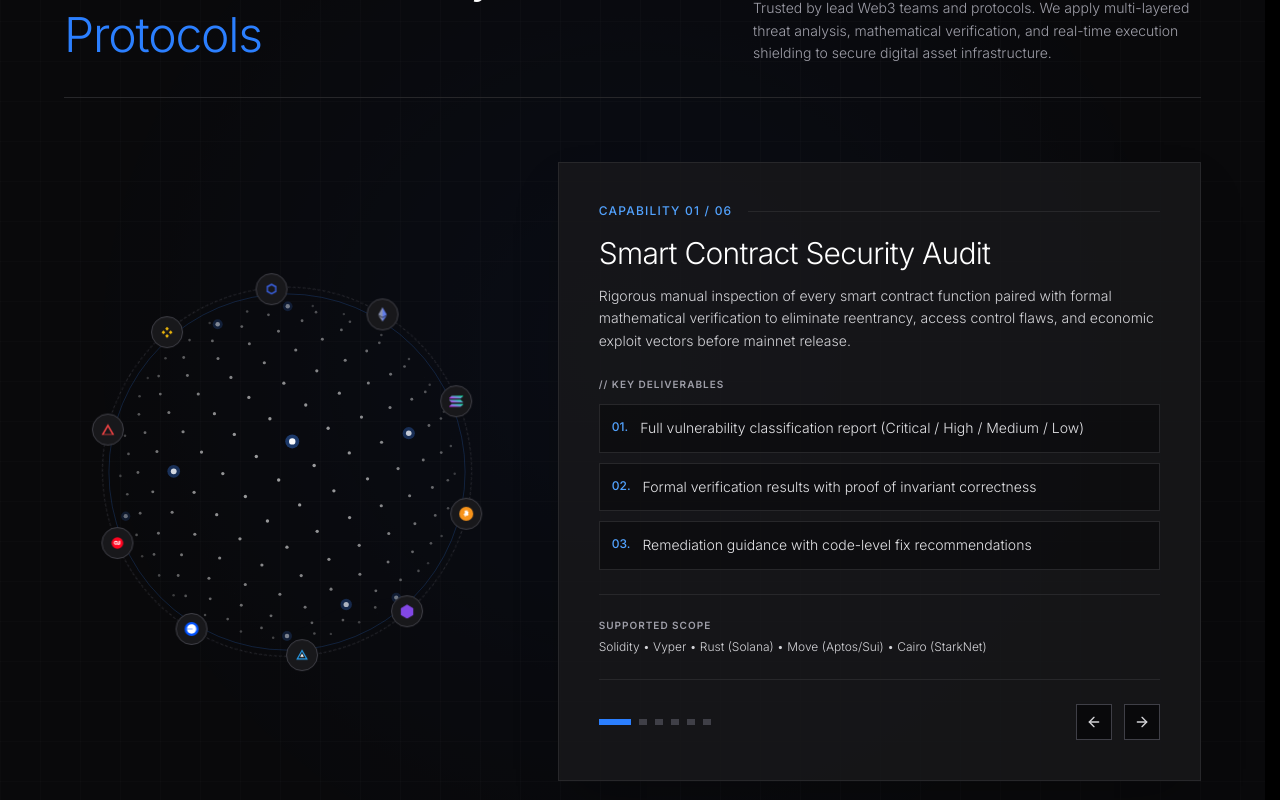
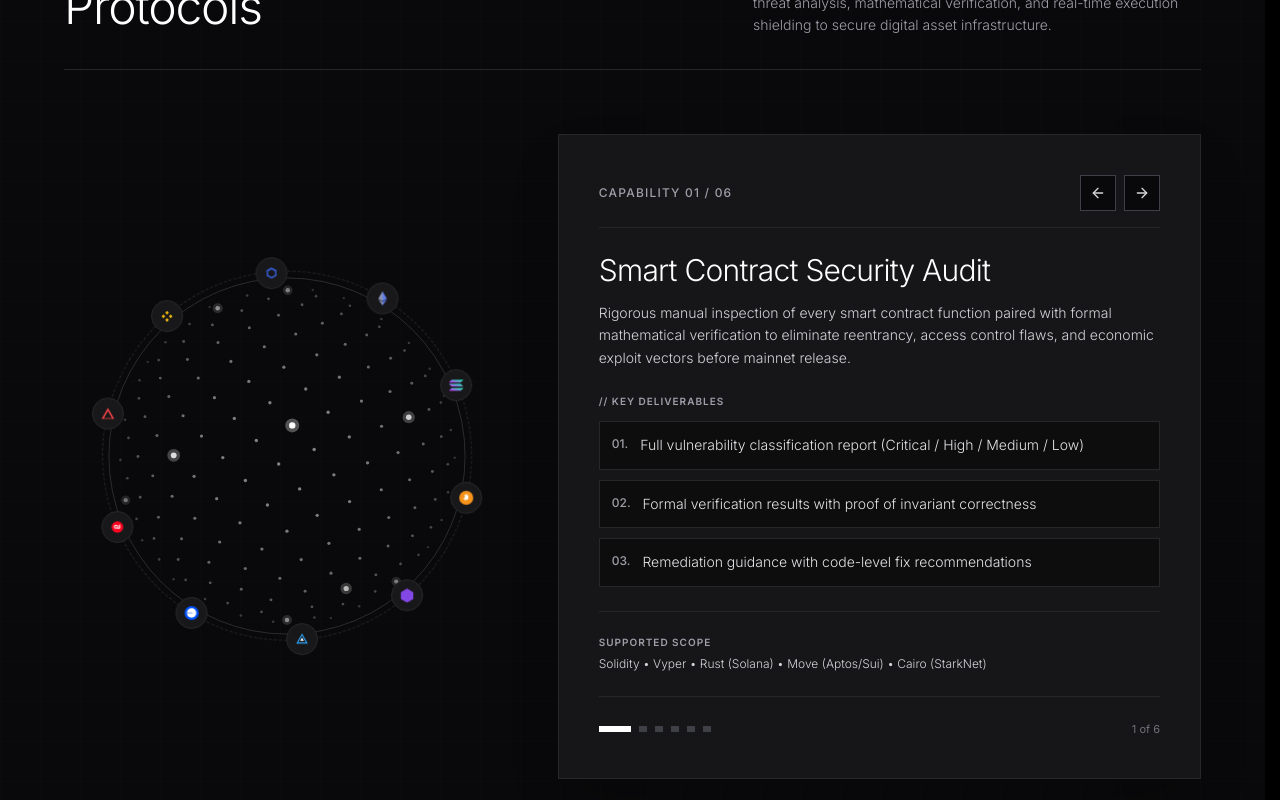
Before and after one commit to Yogeshwaran080/blocnexus_auditfirm, a React (Vite) app: page / in a window 1280 px wide. Shown: the part 980-1780 px from the top of the page. Built offline with nearby package versions, Linux system fonts and the light colour scheme.

Commit message:
style: remove blue glow & darken shield logo in Footer; remove blue theme & capabilities tag in Solutions, move nav arrows to top right

```diff
--- a/src/components/Solutions.jsx
+++ b/src/components/Solutions.jsx
@@ -1,6 +1,6 @@
 import React, { useState, useEffect, useRef, useCallback, memo } from "react";
 import { motion, AnimatePresence } from "framer-motion";
-import { ArrowRight, ArrowLeft, ShieldCheck, CheckCircle2 } from "lucide-react";
+import { ArrowRight, ArrowLeft } from "lucide-react";
 
 /* ───────────── Chain Logos (SVG icons) ───────────── */
 const CHAINS = [
@@ -16,7 +16,7 @@ const CHAINS = [
   <svg key="link" viewBox="0 0 24 24" className="w-3.5 h-3.5"><path fill="#375BD2" d="M12 2l8.5 4.9v9.8L12 21.5l-8.5-4.8V6.9L12 2zm0 3.4L6 8.9v6.2l6 3.5 6-3.5V8.9l-6-3.5z"/></svg>,
 ];
 
-/* ───────────── Canvas Globe Animation ───────────── */
+/* ───────────── Canvas Globe Animation (Monochrome Silver/White) ───────────── */
 const PureGlobe = memo(function PureGlobe() {
   const canvasRef = useRef(null);
   const visRef = useRef(false);
@@ -59,7 +59,7 @@ const PureGlobe = memo(function PureGlobe() {
       const cx = w / 2, cy = h / 2, R = Math.min(w, h) * 0.40;
 
       // Outer ring
-      ctx.strokeStyle = "rgba(59, 130, 246, 0.25)";
+      ctx.strokeStyle = "rgba(255, 255, 255, 0.18)";
       ctx.lineWidth = 0.8;
       ctx.beginPath(); ctx.arc(cx, cy, R * 1.06, 0, Math.PI * 2); ctx.stroke();
 
@@ -82,7 +82,7 @@ const PureGlobe = memo(function PureGlobe() {
           const a = fn[i], b = fn[j];
           const d = Math.hypot(a.sx - b.sx, a.sy - b.sy);
           if (d < R * 0.55) {
-            ctx.strokeStyle = `rgba(59, 130, 246, ${(1 - d / (R * 0.55)) * 0.3 * a.z})`;
+            ctx.strokeStyle = `rgba(255, 255, 255, ${(1 - d / (R * 0.55)) * 0.22 * a.z})`;
             ctx.beginPath(); ctx.moveTo(a.sx, a.sy); ctx.lineTo(b.sx, b.sy); ctx.stroke();
           }
         }
@@ -96,13 +96,13 @@ const PureGlobe = memo(function PureGlobe() {
 
         if (p.node && f) {
           const nr = 2 + p.z * 1.2;
-          ctx.fillStyle = `rgba(59, 130, 246, ${a * 0.4})`;
+          ctx.fillStyle = `rgba(255, 255, 255, ${a * 0.3})`;
           ctx.beginPath(); ctx.arc(p.sx, p.sy, nr * 2.2, 0, Math.PI * 2); ctx.fill();
           ctx.fillStyle = `rgba(255, 255, 255, ${a})`;
           ctx.beginPath(); ctx.arc(p.sx, p.sy, nr, 0, Math.PI * 2); ctx.fill();
         } else {
           const dr = f ? 1.2 + p.z * 0.5 : 0.7;
-          ctx.fillStyle = f ? `rgba(255, 255, 255, ${a * 0.6})` : `rgba(255, 255, 255, ${a * 0.15})`;
+          ctx.fillStyle = f ? `rgba(255, 255, 255, ${a * 0.5})` : `rgba(255, 255, 255, ${a * 0.15})`;
           ctx.beginPath(); ctx.arc(p.sx, p.sy, dr, 0, Math.PI * 2); ctx.fill();
         }
       }
@@ -124,7 +124,7 @@ const PureGlobe = memo(function PureGlobe() {
 const OrbitRing = memo(function OrbitRing() {
   return (
     <div className="absolute inset-0 flex items-center justify-center pointer-events-none">
-      <div className="relative rounded-full border border-dashed border-zinc-700/60" style={{ width: "88%", height: "88%", animation: "spin 38s linear infinite reverse" }}>
+      <div className="relative rounded-full border border-dashed border-zinc-800" style={{ width: "88%", height: "88%", animation: "spin 38s linear infinite reverse" }}>
         {CHAINS.map((svg, i) => {
           const rad = ((i / CHAINS.length) * 360 * Math.PI) / 180;
           const x = 50 + 50 * Math.cos(rad);
@@ -132,7 +132,7 @@ const OrbitRing = memo(function OrbitRing() {
           return (
             <div key={i} className="absolute -translate-x-1/2 -translate-y-1/2" style={{ left: `${x}%`, top: `${y}%` }}>
               <div style={{ animation: "spin 38s linear infinite" }}>
-                <div className="w-7 h-7 sm:w-8 sm:h-8 rounded-full bg-zinc-900 border border-zinc-700 shadow-md flex items-center justify-center">{svg}</div>
+                <div className="w-7 h-7 sm:w-8 sm:h-8 rounded-full bg-zinc-900 border border-zinc-800 shadow-md flex items-center justify-center">{svg}</div>
               </div>
             </div>
           );
@@ -228,31 +228,26 @@ export default function SolutionsSection() {
       style={{ fontFamily: "'Inter', sans-serif" }}
       className="w-full min-w-full bg-zinc-950 text-white py-16 md:py-24 relative overflow-hidden border-t border-b border-zinc-800 select-none"
     >
-      {/* ── TECHNICAL GRID BACKGROUND OVERLAY ── */}
+      {/* ── TECHNICAL GRID BACKGROUND OVERLAY (NEUTRAL MONOCHROME) ── */}
       <div
-        className="absolute inset-0 pointer-events-none z-0 opacity-40"
+        className="absolute inset-0 pointer-events-none z-0 opacity-25"
         style={{
           backgroundImage: `
-            radial-gradient(circle at 50% 50%, rgba(37, 99, 235, 0.12) 0%, transparent 70%),
             linear-gradient(to right, rgba(255, 255, 255, 0.04) 1px, transparent 1px),
             linear-gradient(to bottom, rgba(255, 255, 255, 0.04) 1px, transparent 1px)
           `,
-          backgroundSize: "100% 100%, 40px 40px, 40px 40px",
+          backgroundSize: "40px 40px, 40px 40px",
         }}
       />
 
       {/* FULL WIDTH CONTAINER */}
       <div className="relative z-10 max-w-[1440px] mx-auto px-6 md:px-12 lg:px-16 w-full">
 
-        {/* Section Header */}
+        {/* Section Header (NO CAPABILITIES TAG, CLEAN MONOCHROME) */}
         <div className="flex flex-col md:flex-row md:items-end justify-between mb-12 lg:mb-16 gap-6 pb-8 border-b border-zinc-800">
           <div className="max-w-3xl">
-            <span className="text-blue-500 font-mono text-xs uppercase tracking-widest block mb-3 font-semibold">
-              // Institutional Security Capabilities
-            </span>
             <h2 className="text-3xl sm:text-4xl lg:text-5xl font-light tracking-tight text-white leading-tight">
-              End-to-End Security for{" "}
-              <span className="text-blue-500 font-light">Web3 Protocols</span>
+              End-to-End Security for Web3 Protocols
             </h2>
           </div>
           <p className="text-zinc-400 text-xs sm:text-sm font-light max-w-md leading-relaxed">
@@ -272,7 +267,7 @@ export default function SolutionsSection() {
           </div>
 
           {/* RIGHT COLUMN — Capability Details & Deliverables */}
-          <div className="lg:col-span-7 flex flex-col justify-between min-h-[420px] bg-zinc-900/80 border border-zinc-800 p-6 sm:p-8 md:p-10 shadow-2xl">
+          <div className="lg:col-span-7 flex flex-col justify-between min-h-[420px] bg-zinc-900/90 border border-zinc-800 p-6 sm:p-8 md:p-10 shadow-2xl">
 
             <AnimatePresence mode="wait" custom={dir}>
               <motion.div
@@ -284,12 +279,29 @@ export default function SolutionsSection() {
                 transition={{ duration: 0.18, ease: "easeOut" }}
                 className="flex flex-col flex-1"
               >
-                {/* Index & Section tag */}
-                <div className="flex items-center gap-4 mb-4">
-                  <span className="text-xs font-mono font-medium tracking-widest text-blue-400">
+                {/* TOP BAR INSIDE CARD: INDEX (LEFT) & SCROLL ARROWS (TOP RIGHT) */}
+                <div className="flex items-center justify-between gap-4 mb-6 pb-4 border-b border-zinc-800">
+                  <span className="text-xs font-mono font-medium tracking-widest text-zinc-400">
                     CAPABILITY {s.tag} / {String(SOLUTIONS.length).padStart(2, "0")}
                   </span>
-                  <div className="flex-1 h-px bg-zinc-800" />
+
+                  {/* TOP RIGHT SCROLL LEFT & RIGHT ARROWS */}
+                  <div className="flex items-center gap-2">
+                    <button
+                      onClick={prev}
+                      aria-label="Previous capability"
+                      className="w-9 h-9 border border-zinc-700 bg-zinc-950 hover:bg-zinc-800 text-zinc-300 hover:text-white flex items-center justify-center transition-colors cursor-pointer"
+                    >
+                      <ArrowLeft size={16} />
+                    </button>
+                    <button
+                      onClick={next}
+                      aria-label="Next capability"
+                      className="w-9 h-9 border border-zinc-700 bg-zinc-950 hover:bg-zinc-800 text-zinc-300 hover:text-white flex items-center justify-center transition-colors cursor-pointer"
+                    >
+                      <ArrowRight size={16} />
+                    </button>
+                  </div>
                 </div>
 
                 {/* Capability Title */}
@@ -311,9 +323,9 @@ export default function SolutionsSection() {
                     {s.deliverables.map((d, i) => (
                       <div
                         key={i}
-                        className="flex items-start gap-3 text-xs sm:text-sm font-light text-zinc-200 leading-relaxed bg-zinc-950/60 border border-zinc-800 p-3"
+                        className="flex items-start gap-3 text-xs sm:text-sm font-light text-zinc-200 leading-relaxed bg-zinc-950/70 border border-zinc-800 p-3"
                       >
-                        <span className="font-mono text-blue-400 text-xs shrink-0 mt-0.5 font-medium">
+                        <span className="font-mono text-zinc-400 text-xs shrink-0 mt-0.5 font-medium">
                           0{i + 1}.
                         </span>
                         <span>{d}</span>
@@ -334,39 +346,24 @@ export default function SolutionsSection() {
               </motion.div>
             </AnimatePresence>
 
-            {/* Bottom Controls Bar */}
+            {/* Bottom Bar: Progress Dots Indicator */}
             <div className="flex items-center justify-between pt-6 border-t border-zinc-800 mt-6">
-              {/* Progress Dots */}
               <div className="flex gap-2">
                 {SOLUTIONS.map((_, i) => (
                   <button
                     key={i}
                     onClick={() => { setDir(i > idx ? 1 : -1); setIdx(i); }}
                     className={`h-1.5 transition-all duration-200 cursor-pointer ${
-                      idx === i ? "w-8 bg-blue-500" : "w-2 bg-zinc-700 hover:bg-zinc-500"
+                      idx === i ? "w-8 bg-white" : "w-2 bg-zinc-700 hover:bg-zinc-500"
                     }`}
                     aria-label={`View capability ${i + 1}`}
                   />
                 ))}
               </div>
 
-              {/* Navigation Arrows */}
-              <div className="flex items-center gap-3">
-                <button
-                  onClick={prev}
-                  aria-label="Previous capability"
-                  className="w-9 h-9 border border-zinc-700 bg-zinc-950 hover:bg-zinc-800 text-zinc-300 hover:text-white flex items-center justify-center transition-colors cursor-pointer"
-                >
-                  <ArrowLeft size={16} />
-                </button>
-                <button
-                  onClick={next}
-                  aria-label="Next capability"
-                  className="w-9 h-9 border border-zinc-700 bg-zinc-950 hover:bg-zinc-800 text-zinc-300 hover:text-white flex items-center justify-center transition-colors cursor-pointer"
-                >
-                  <ArrowRight size={16} />
-                </button>
-              </div>
+              <span className="text-[11px] font-mono text-zinc-500">
+                {idx + 1} of {SOLUTIONS.length}
+              </span>
             </div>
 
           </div>
```
Also changed, not shown: src/components/Footer.jsx (+11 -16 lines).
